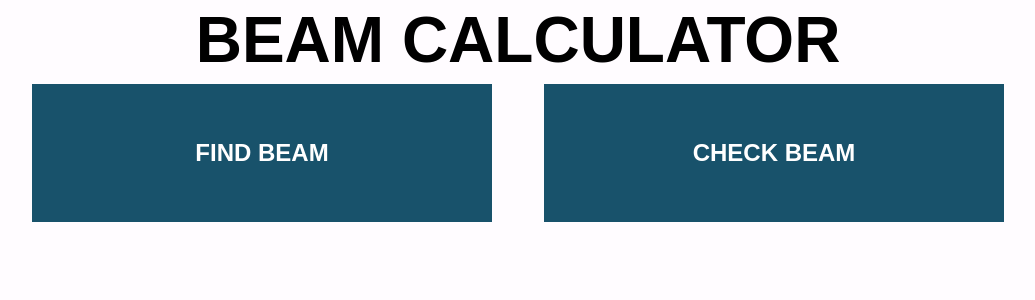
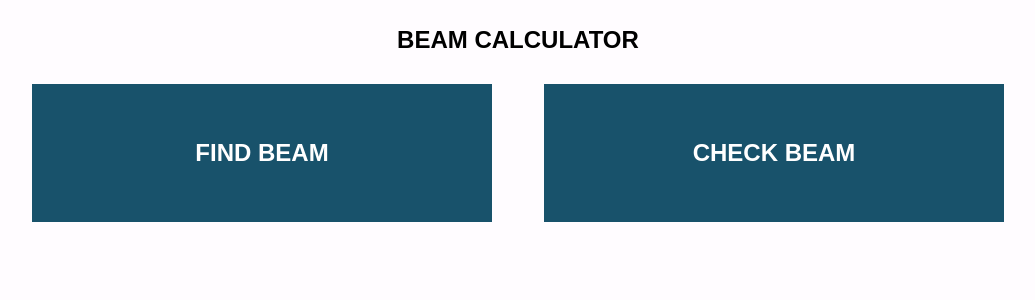
Before and after one commit to GMorgan87/beam_calculator, a React (Create React App) app: page / in a window 1280 px wide. Shown: the top 300 px of the page, without its empty margins (122-1157 px from the left). Built offline with nearby package versions, Linux system fonts and the light colour scheme; no server answers.

Commit message:
fixes header font size

```diff
--- a/src/css/Header.css
+++ b/src/css/Header.css
@@ -4,7 +4,7 @@
 }
 
 .header h1 {
-    font-size: 5vw;
+    font-size: 1.5em;
     margin: 0;
 }
 
```
Also changed, not shown: 2 other files (tests, documents, lock files or other folders).
